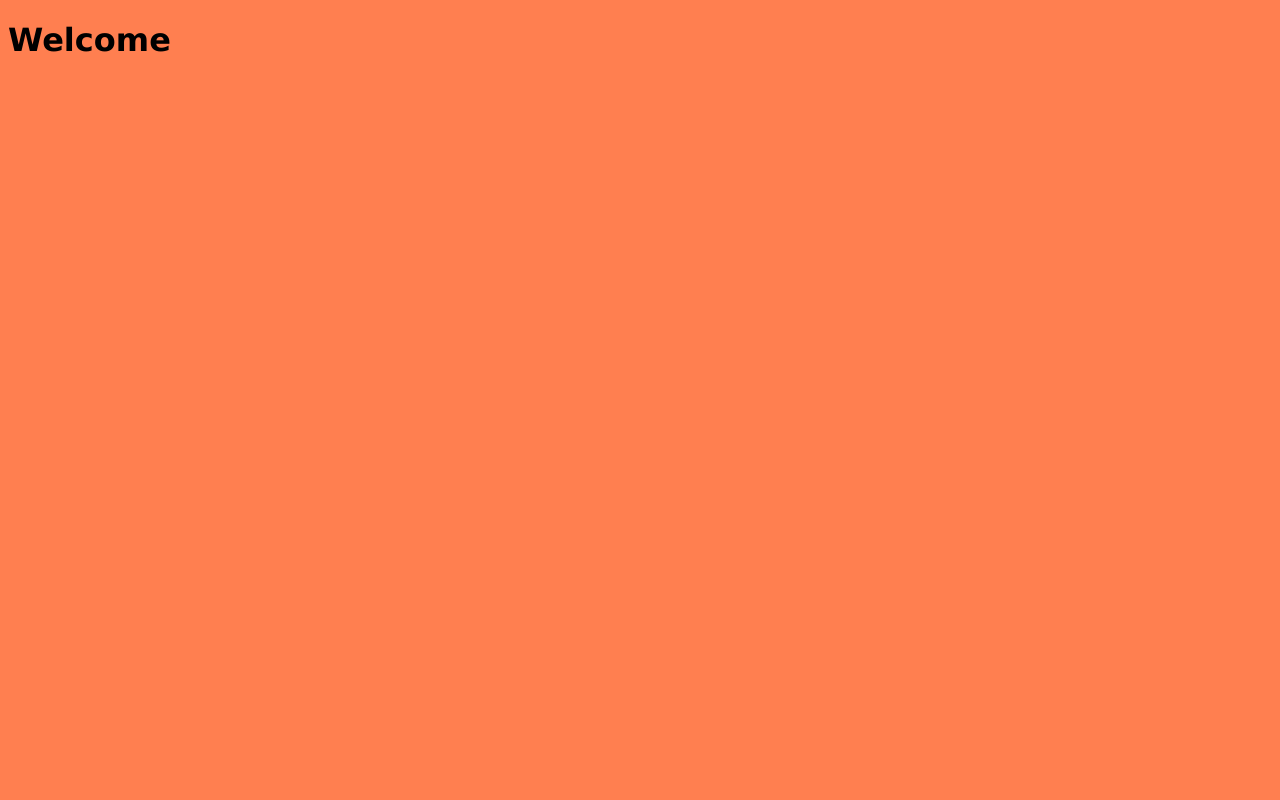
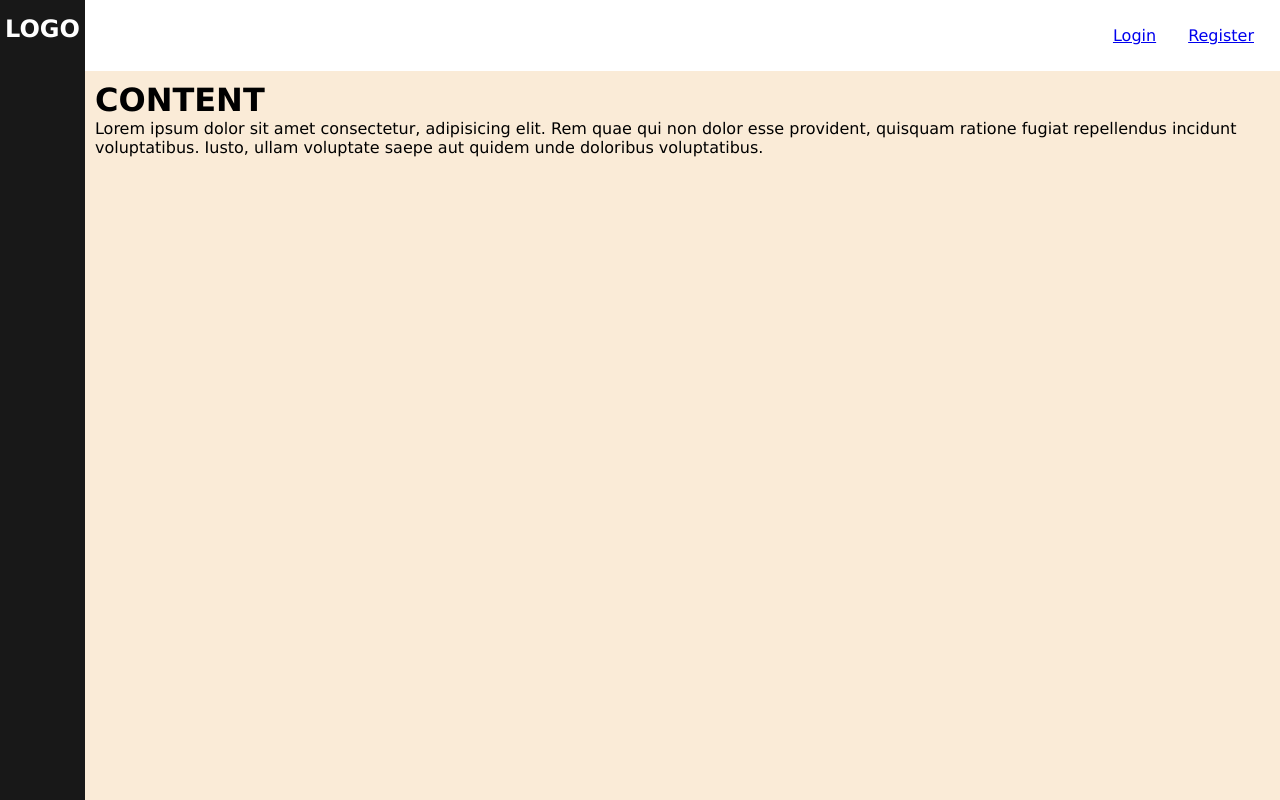
Before and after one commit to atharkn7/personal_budget, a Flask app: page / in a window 1280 px wide. Before the commit the page is almost empty. Run offline with Flask 3, Linux system fonts and the light colour scheme.

Commit message:
Base Layout Added

```diff
--- a/static/styles.css
+++ b/static/styles.css
@@ -1,4 +1,52 @@
+* {
+    margin: 0;
+    box-sizing: border-box;
+}
+
 body {
+    display: grid;
+    grid-template-rows: auto 1fr;
+    grid-template-columns: auto 1fr;
+    grid-template-areas:
+        "aside nav"
+        "aside main";
     font-family: Verdana, Geneva, Tahoma, sans-serif;
-    background-color: coral;
+    min-height: 100vh;
 }
+
+
+/* NAVBAR */
+nav {
+    grid-area: nav;
+    position: sticky;
+    top: 0;
+    padding: 10px;
+    display: flex;
+}
+
+.nav-content {
+    flex: 1;
+    display: flex;
+    justify-content: flex-end;
+}
+
+.nav-item {
+    padding: 1em;
+}
+
+/* Aside (Functionality to be added here) */
+aside {
+    grid-area: aside;
+    background-color: rgb(24, 24, 24);
+    display: flex;
+    justify-content: center;
+    padding: 15px 5px;
+    color: white;
+}
+
+/* Main */
+main {
+    grid-area: main;
+    background-color: antiquewhite;
+    padding: 10px;
+}
--- a/templates/index.html
+++ b/templates/index.html
@@ -1,16 +1,12 @@
-<!DOCTYPE html>
-<html lang="en">
+{% extends "layout.html" %}
 
-<head>
-    <meta charset="UTF-8">
-    <meta name="viewport" content="width=device-width, initial-scale=1.0">
-    <title>Document</title>
+{% block title %} Home {% endblock %}
 
-    <link rel="stylesheet" href="/static/styles.css">
-</head>
-
-<body>
-    <h1>Welcome</h1>
-</body>
-
-</html>
+{% block body %}
+<main>
+    <h1>CONTENT</h1>
+    <p>Lorem ipsum dolor sit amet consectetur, adipisicing elit. Rem quae qui non dolor esse provident, quisquam ratione
+        fugiat repellendus incidunt voluptatibus. Iusto, ullam voluptate saepe aut quidem unde doloribus voluptatibus.
+    </p>
+</main>
+{% endblock %}
--- /dev/null
+++ b/templates/layout.html
@@ -0,0 +1,29 @@
+<!DOCTYPE html>
+<html lang="en">
+
+<head>
+    <meta charset="UTF-8">
+    <meta name="viewport" content="width=device-width, initial-scale=1.0">
+    <title> Budget | {% block title %} {% endblock %} </title>
+
+    <link rel="stylesheet" href="/static/styles.css">
+</head>
+
+<body>
+    <nav>
+        <div class="nav-content">
+            <div class="nav-item">
+                <a href="#"> Login </a>
+            </div>
+            <div class="nav-item">
+                <a href="#"> Register </a>
+            </div>
+        </div>
+    </nav>
+    <aside>
+        <h2>LOGO</h2>
+    </aside>
+    {% block body %} {% endblock %}
+</body>
+
+</html>
```
Also changed, not shown: 1 other file.
